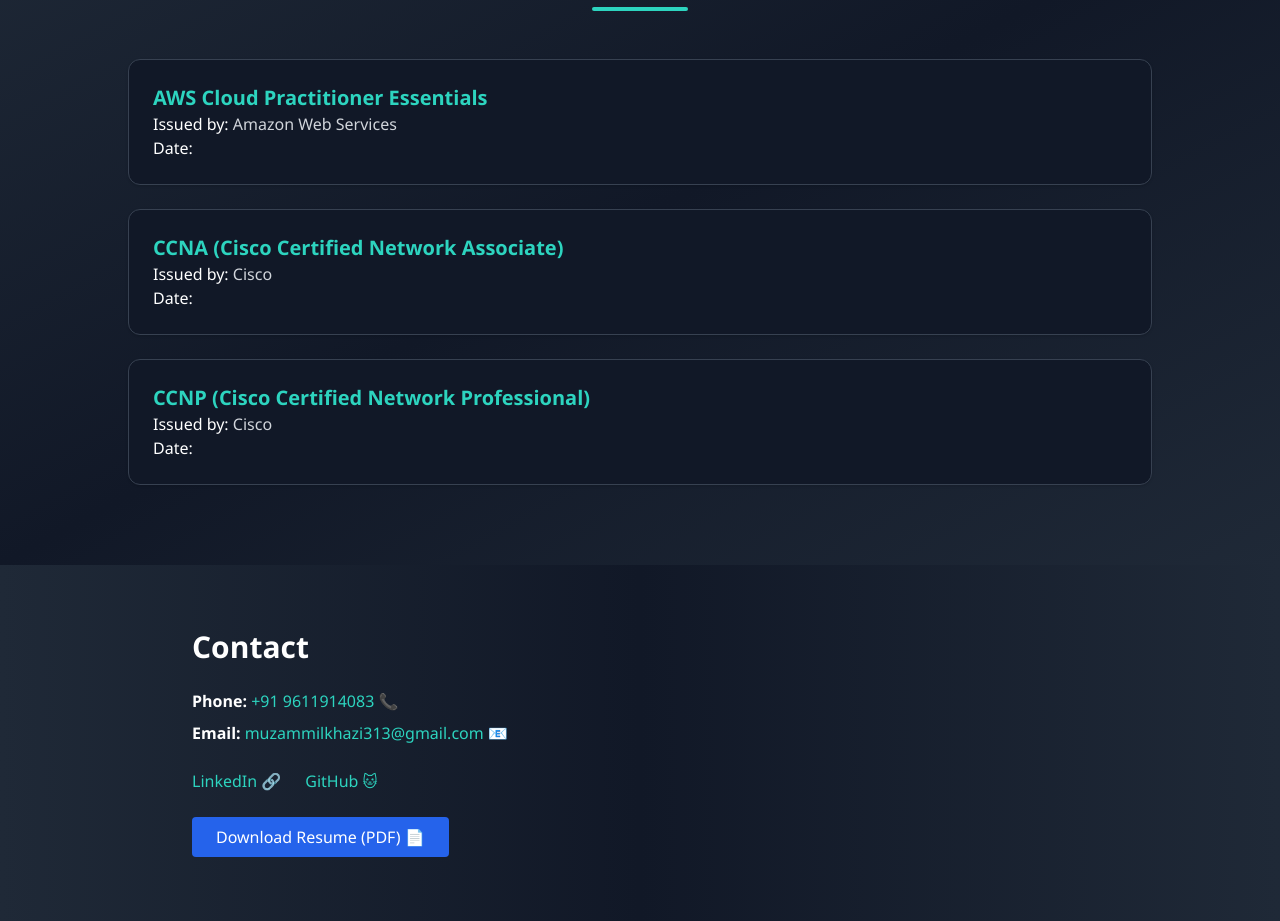
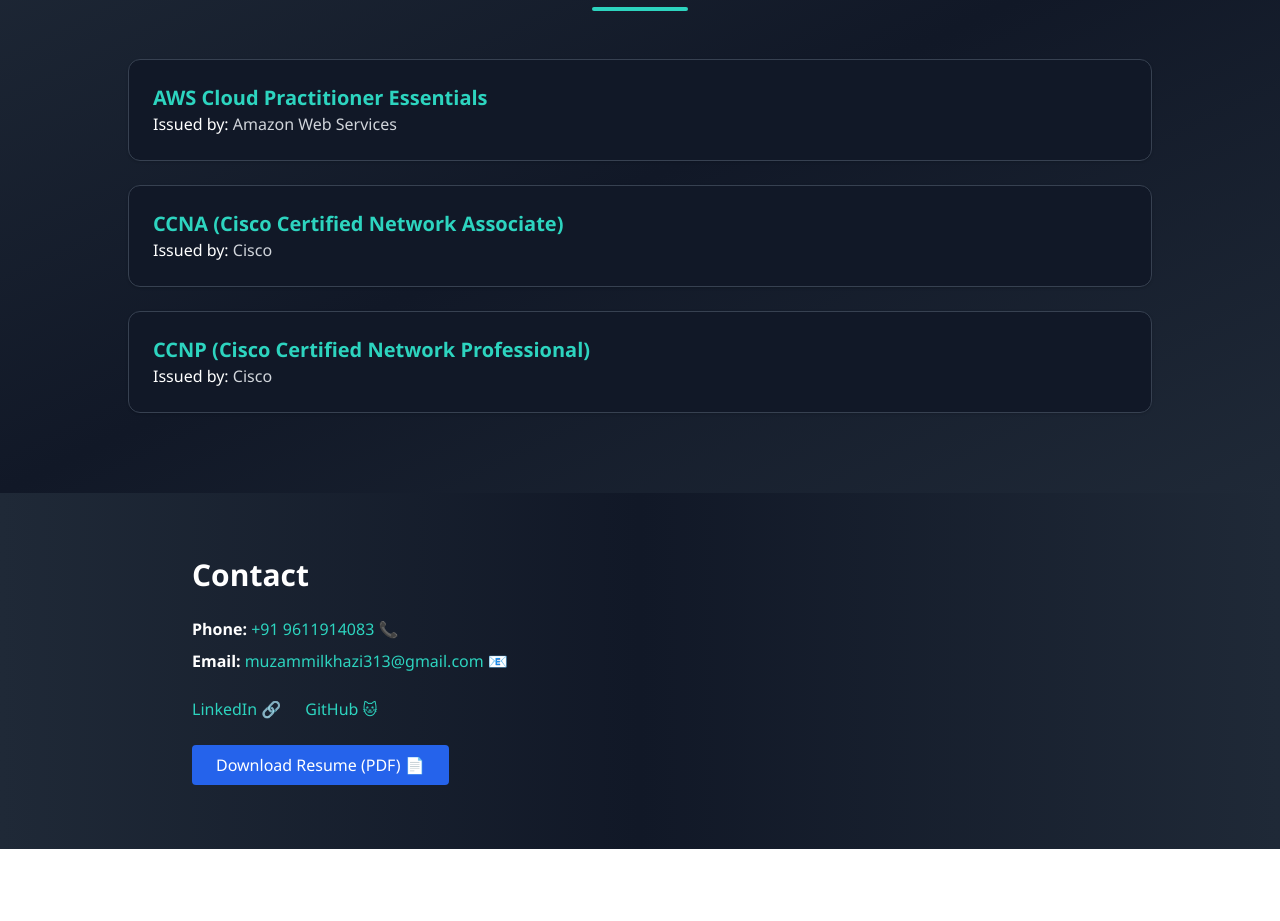
Before and after one commit to Muzzu9655/aws-devops-portfolio, a React (Create React App) app: page / in a window 1280 px wide. Shown: the part 2520-3441 px from the top of the page. After the commit the page ends 3369 px from the top, so only its background shows below. Built offline with nearby package versions, Linux system fonts and the light colour scheme.

Commit message:
Update Certifications.js

```diff
--- a/src/components/Certifications.js
+++ b/src/components/Certifications.js
@@ -40,9 +40,6 @@
               <p className="text-gray-300">
                 <span className="font-medium text-white">Issued by:</span> {cert.provider}
               </p>
-              <p className="text-gray-400">
-                <span className="font-medium text-white">Date:</span> {cert.date}
-              </p>
             </div>
           ))}
         </div>
```
